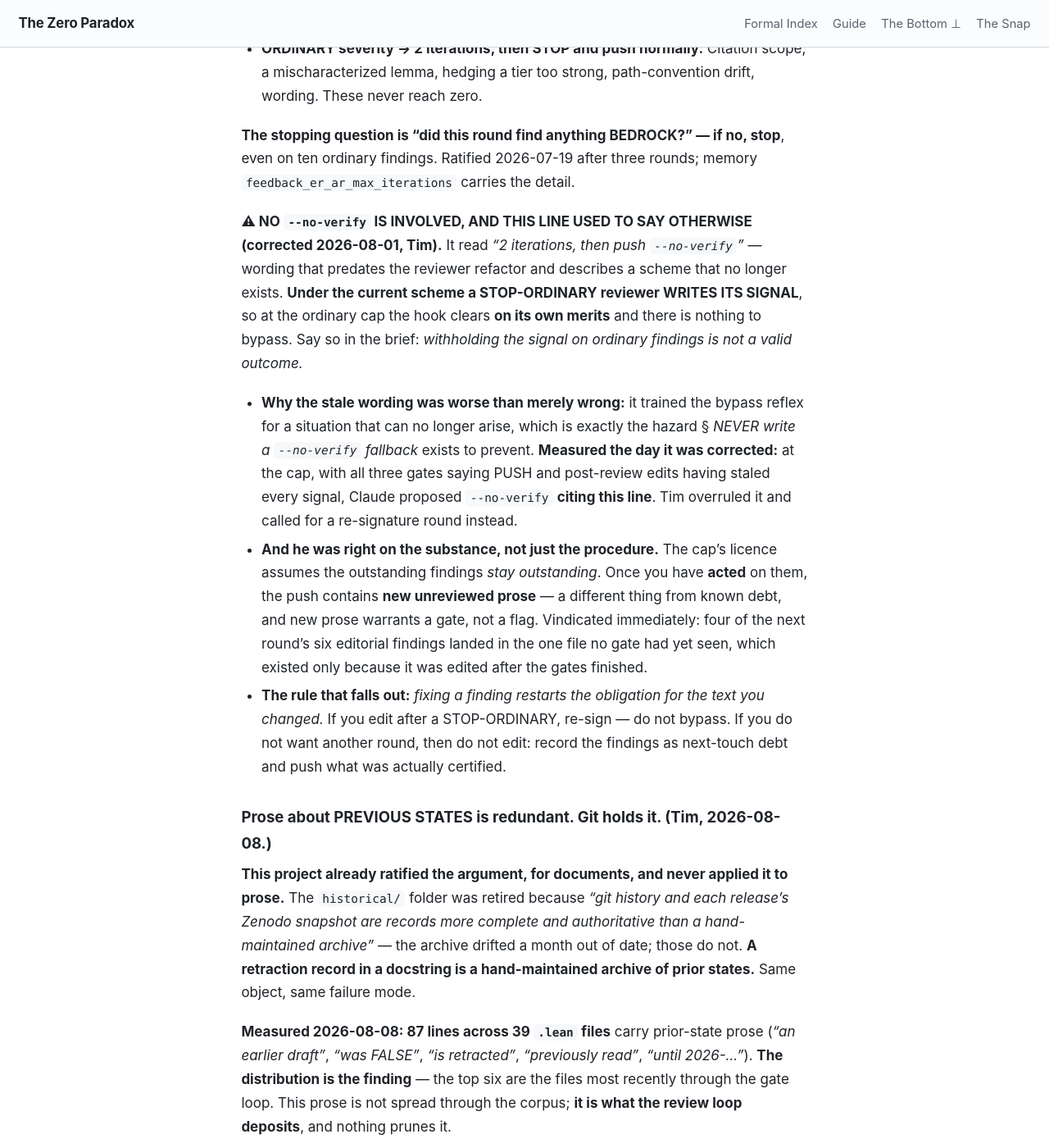
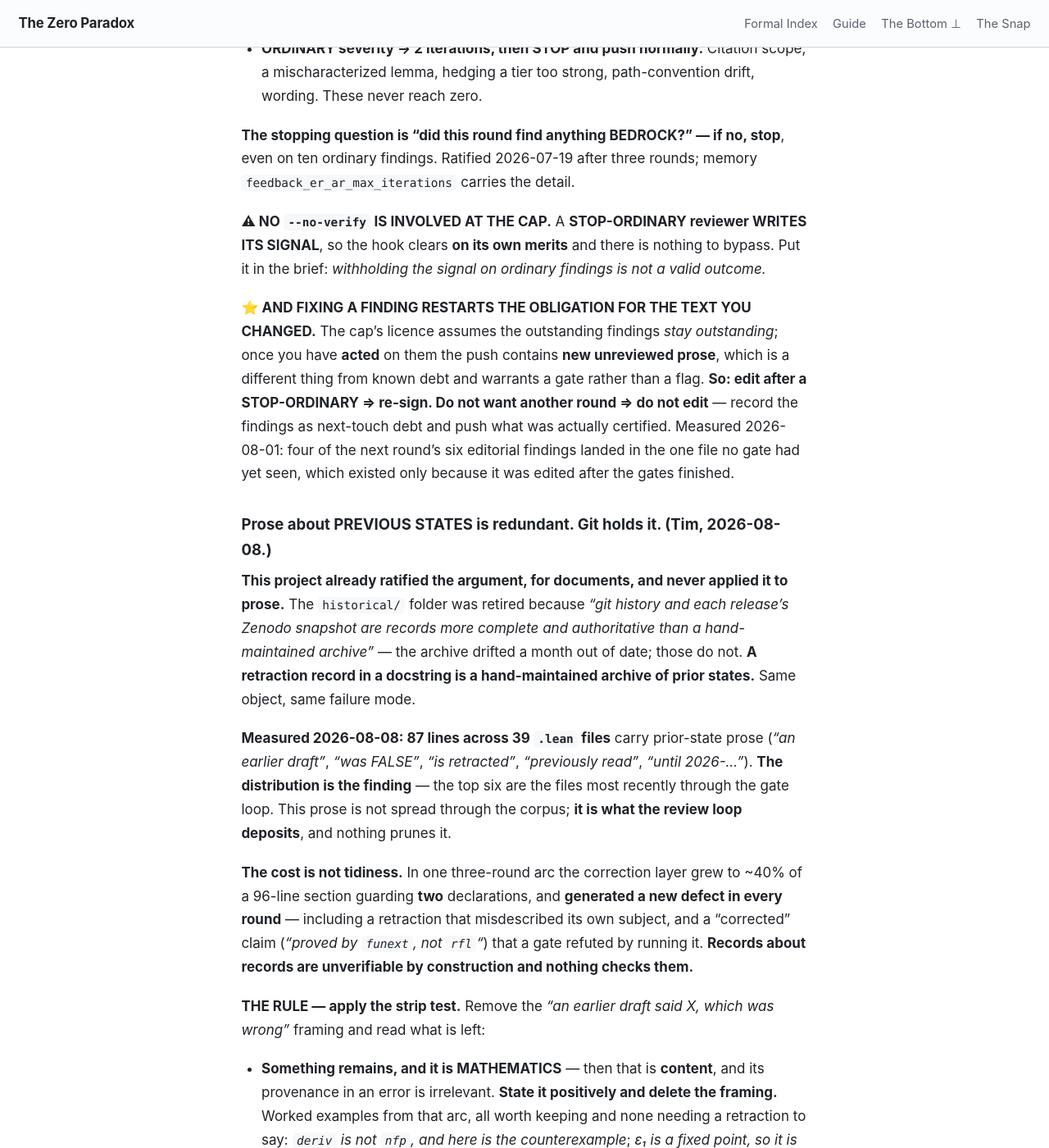
Before and after one commit to timbrigham/ZeroParadox, a Jekyll site: the page built from CLAUDE.md, in a window 1280 px wide and 1400 px high, scrolled down 53443 px. Shown: the whole window at 82% size. Built offline with Jekyll 4.4.1, drawn with Linux system fonts in a browser that asks for light colours; our own code applies the rules of GitHub Pages for plain Markdown files; some of the changed text lies outside the part shown.

Commit message:
Strip test applied to the file that defines it
The Review-Loop Cap section carried prior-state narrative that its own subsection mandates deleting - a paragraph explaining what the line used to say about --no-verify, and why the stale wording trained a bypass reflex. Stripped: the mechanism survives (a STOP-ORDINARY reviewer writes its signal, so there is nothing to bypass), the rule survives (fixing a finding restarts the obligation for the text you changed), and the dated measurement survives. Only the account of the prior wording went, and git holds that.

Same treatment for three more: the scripts/ mirror paragraph narrating what it used to say, a parenthetical about an earlier draft of the paragraph it sits in, and the search-axes preamble.

Deliberately NOT stripped: the four sites carrying corrections to claims about the mathematics - the choice-footprint universal negative, the descending-chain adoption, the gloss warning, the pole. Those record which false statement was seeded and where, and a universal negative in a CannotBe index is the shape this file calls its most dangerous. Re-introduction risk outweighs the lines.

Also fixes a stale locator in the control-objects table: trivialValBridge is at ScaleBridge.lean:218, not :274. A line number in the table the file tells every agent to consult before building a control.

Co-Authored-By: Claude Opus 5 <noreply@anthropic.com>

```diff
--- a/CLAUDE.md
+++ b/CLAUDE.md
@@ -1255,10 +1255,9 @@ follows"** — never *"absent"*.
 
 ### (c) in full — THREE PHRASINGS, AND THEY MUST VARY ALONG AXES, NOT BE SYNONYMS. Tim's rule, 2026-08-07, measured three times the same day.
 
-Step (c) used to read *"grep the concept in at least two vocabularies"*. That is the right principle and
-it kept failing, because it says nothing about **which** vocabularies — and three synonyms of one
-formulation are one search run three times. **Vary along the three axes below. Each has its own measured
-false negative from a single session.**
+*"Grep the concept in two vocabularies"* is the right principle and fails on its own, because it says
+nothing about **which** — and three synonyms of one formulation are one search run three times.
+**Vary along the axes below. Each has its own measured false negative from a single session.**
 
 | axis | run BOTH ends | the failure it prevents |
 |---|---|---|
@@ -1349,24 +1348,17 @@ reviewer must act on rather than a number that drifts.**
 findings. Ratified 2026-07-19 after three rounds; memory `feedback_er_ar_max_iterations` carries the
 detail.
 
-**⚠ NO `--no-verify` IS INVOLVED, AND THIS LINE USED TO SAY OTHERWISE (corrected 2026-08-01, Tim).**
-It read *"2 iterations, then push `--no-verify`"* — wording that predates the reviewer refactor and
-describes a scheme that no longer exists. **Under the current scheme a STOP-ORDINARY reviewer WRITES
-ITS SIGNAL**, so at the ordinary cap the hook clears **on its own merits** and there is nothing to
-bypass. Say so in the brief: *withholding the signal on ordinary findings is not a valid outcome.*
-- **Why the stale wording was worse than merely wrong:** it trained the bypass reflex for a situation
-  that can no longer arise, which is exactly the hazard § *NEVER write a `--no-verify` fallback*
-  exists to prevent. **Measured the day it was corrected:** at the cap, with all three gates saying
-  PUSH and post-review edits having staled every signal, Claude proposed `--no-verify` **citing this
-  line**. Tim overruled it and called for a re-signature round instead.
-- **And he was right on the substance, not just the procedure.** The cap's licence assumes the
-  outstanding findings *stay outstanding*. Once you have **acted** on them, the push contains **new
-  unreviewed prose** — a different thing from known debt, and new prose warrants a gate, not a flag.
-  Vindicated immediately: four of the next round's six editorial findings landed in the one file no
-  gate had yet seen, which existed only because it was edited after the gates finished.
-- **The rule that falls out:** *fixing a finding restarts the obligation for the text you changed.*
-  If you edit after a STOP-ORDINARY, re-sign — do not bypass. If you do not want another round, then
-  do not edit: record the findings as next-touch debt and push what was actually certified.
+**⚠ NO `--no-verify` IS INVOLVED AT THE CAP.** A **STOP-ORDINARY reviewer WRITES ITS SIGNAL**, so the
+hook clears **on its own merits** and there is nothing to bypass. Put it in the brief:
+*withholding the signal on ordinary findings is not a valid outcome.*
+
+**⭐ AND FIXING A FINDING RESTARTS THE OBLIGATION FOR THE TEXT YOU CHANGED.** The cap's licence assumes
+the outstanding findings *stay outstanding*; once you have **acted** on them the push contains **new
+unreviewed prose**, which is a different thing from known debt and warrants a gate rather than a flag.
+**So: edit after a STOP-ORDINARY ⇒ re-sign. Do not want another round ⇒ do not edit** — record the
+findings as next-touch debt and push what was actually certified. Measured 2026-08-01: four of the
+next round's six editorial findings landed in the one file no gate had yet seen, which existed only
+because it was edited after the gates finished.
 
 ### Prose about PREVIOUS STATES is redundant. Git holds it. (Tim, 2026-08-08.)
 
@@ -1403,11 +1395,9 @@ gate-findings archive once it is closed. Both are read when choosing work; a doc
 doing mathematics. **The defects that recurred despite earlier fixes did not recur because a docstring
 lacked a retraction — they recurred because the ledger was not consulted.**
 
-**YES, THIS MEANS FIX IT SILENTLY — in the file.** (Tim asked directly; an earlier version of this
-paragraph said the opposite two sentences after saying this, which is the rule about error-narratives
-containing an error-narrative contradiction.) **Delete the false claim, state the true one, and let the
-COMMIT MESSAGE be the narrative.** That is its job, it is versioned, and it is where a reader looking
-for history will actually go.
+**YES, THIS MEANS FIX IT SILENTLY — in the file** (Tim asked directly). **Delete the false claim,
+state the true one, and let the COMMIT MESSAGE be the narrative.** That is its job, it is versioned,
+and it is where a reader looking for history will actually go.
 
 **The record is never lost, because it lives in three places that are not the docstring:** the commit
 message, `.claude-local/DEFECTS.md` while the defect is open, and the session itself. **The only thing
@@ -1928,13 +1918,12 @@ The minimum margin is 10 pts top and 5 pts bottom. If either fails, increase `dh
 
 ## scripts/ is the build scripts' ONLY home. There is no mirror to keep current. (2026-08-15.)
 
-**This section used to describe a hand-copied mirror and a per-commit obligation to refresh it.
-Both are gone.** `scripts/build_*.py`, `zp_utils.py` and `scan_pdfs.py` are the working copies now;
-the `.claude-local/` originals of those were deleted. Edit the file in `scripts/` and commit it
-like any other source file.
-
-⚠ **NOT every build script moved, and this paragraph said otherwise until 2026-08-15.** Five
-remain private-only: `build_bottom_matrix.py`, `build_claim_map.py`, `build_padicbridge.py`,
+`scripts/build_*.py`, `zp_utils.py` and `scan_pdfs.py` are the working copies; the `.claude-local/`
+originals of those were deleted. **Edit the file in `scripts/` and commit it like any other source
+file — there is no copy step.**
+
+⚠ **NOT every build script moved.** Five remain private-only: `build_bottom_matrix.py`,
+`build_claim_map.py`, `build_padicbridge.py`,
 `build_zp_reals_companion.py`, `build_zpj_bridge_companion.py`. **Measured 2026-08-15: none of
 the five emits a TRACKED artifact**, so nothing published depends on an unpublished builder and
 the transparency position holds — but `scripts/build_dictionary_map.py` *imports* the first of
```
Also changed, not shown: other parts of CLAUDE.md (+1 -1 lines).
